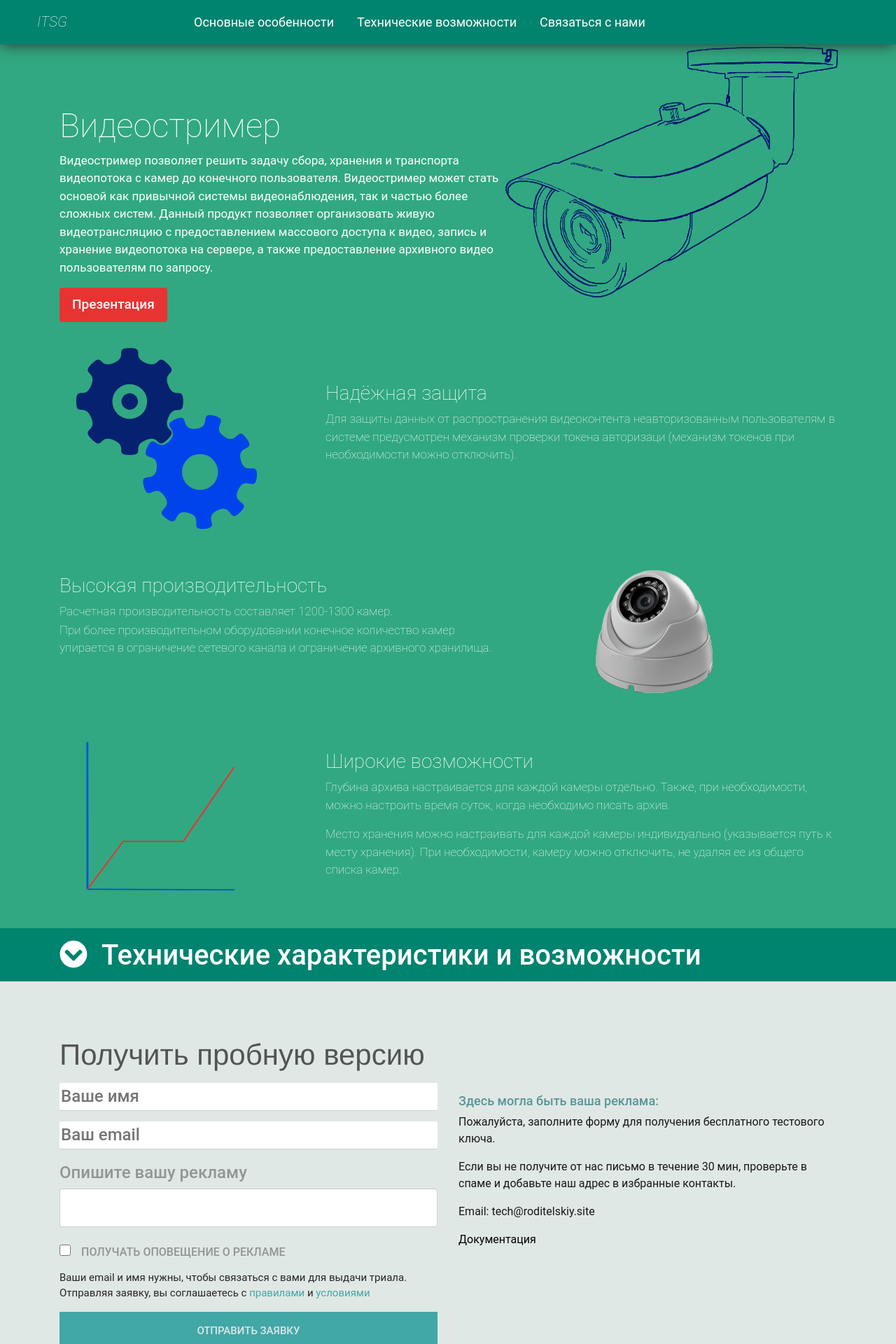
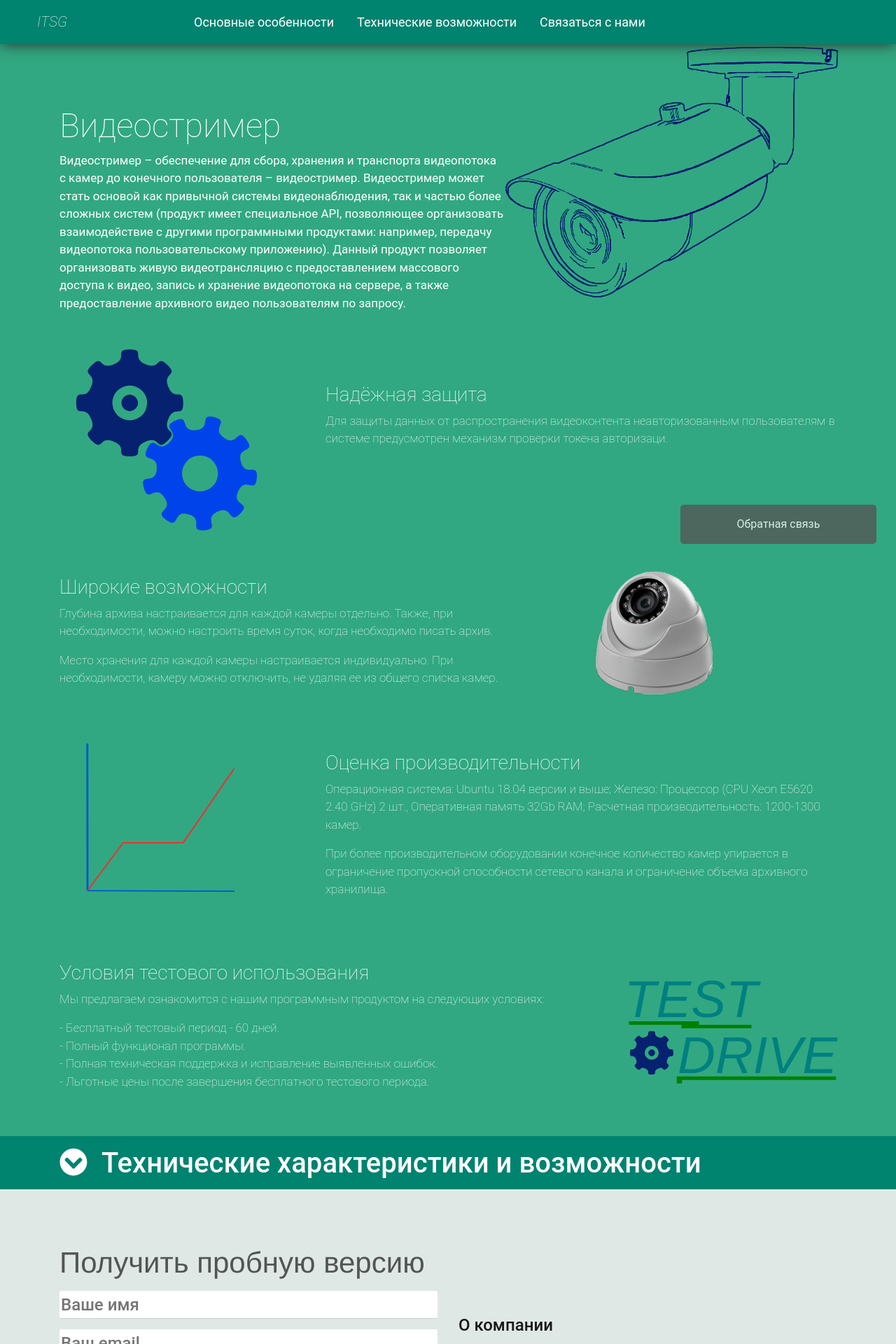
Before and after one commit to Dmitrijg24k/VideoStreamerSite, a Vue app: page / in a window 1280 px wide. Shown: the top 1920 px of the page at 70% size. Built offline with nearby package versions, Linux system fonts and the light colour scheme.

Commit message:
update LP

```diff
--- a/src/components/Content.vue
+++ b/src/components/Content.vue
@@ -7,17 +7,16 @@
                         <div class="col-lg-7">
                             <h1>Видеостример</h1>
                             <p>
-                                Видеостример позволяет решить задачу сбора,
-                                хранения и транспорта видеопотока с камер до
-                                конечного пользователя. Видеостример может стать
-                                основой как привычной системы видеонаблюдения,
-                                так и частью более сложных систем.
-                                Данный продукт позволяет организовать живую видеотрансляцию
-                                с предоставлением массового доступа к видео, запись и
-                                хранение видеопотока на сервере, а также предоставление
-                                архивного видео пользователям по запросу.
+                                Видеостример – обеспечение для сбора, хранения и транспорта видеопотока
+                                с камер до конечного пользователя – видеостример.
+                                Видеостример может стать основой как привычной системы видеонаблюдения,
+                                так и частью более сложных систем (продукт имеет специальное API,
+                                позволяющее организовать взаимодействие с другими программными продуктами:
+                                например, передачу видеопотока пользовательскому приложению).
+                                Данный продукт позволяет организовать живую видеотрансляцию с
+                                предоставлением массового доступа к видео, запись и хранение видеопотока
+                                на сервере, а также предоставление архивного видео пользователям по запросу.
                             </p>
-                            <button>Презентация</button>
                         </div>
                         <div class="col-lg-5">
                             <img src="./../assets/camDarkBlue.png" alt="">
@@ -32,9 +31,9 @@
                         <div class="col-lg-8">
                             <h3>Надёжная защита</h3>
                             <p>
-                                Для защиты данных от распространения видеоконтента неавторизованным
-                                пользователям в системе предусмотрен механизм проверки токена авторизаци
-                                (механизм токенов при необходимости можно отключить).
+                                Для защиты данных от распространения видеоконтента
+                                неавторизованным пользователям в системе предусмотрен
+                                механизм проверки токена авторизаци.
                             </p>
                         </div>
                     </div>
@@ -42,12 +41,14 @@
                 <div class="middle">
                     <div class="row justify-content-between">
                         <div class="col-lg-7">
-                            <h3>Высокая производительность</h3>
+                            <h3>Широкие возможности</h3>
                             <p>
-                                <span>Расчетная производительность составляет 1200-1300 камер.</span>
-                                При более производительном оборудовании
-                                конечное количество камер упирается в ограничение
-                                сетевого канала и ограничение архивного хранилища.
+                                Глубина архива настраивается для каждой камеры отдельно.
+                                Также, при необходимости, можно настроить время суток, когда необходимо писать архив.
+                            </p>
+                            <p>
+                                Место хранения для каждой камеры настраивается индивидуально.
+                                При необходимости, камеру можно отключить, не удаляя ее из общего списка камер.
                             </p>
                         </div>
                         <div class="col-lg-4">
@@ -55,23 +56,41 @@
                         </div>
                     </div>
                 </div>
-                <div class="bottom-content">
+                <div class="penultimate-content">
                     <div class="row">
                         <div class="col-lg-4">
                             <img src="./../assets/diagramBlue.svg" alt="">
                         </div>
                         <div class="col-lg-8">
-                            <h3>Широкие возможности</h3>
+                            <h3>Оценка производительности</h3>
                             <p>
-                                Глубина архива настраивается для каждой камеры отдельно.
-                                Также, при необходимости, можно настроить время суток,
-                                когда необходимо писать архив.
+                                Операционная система: Ubuntu 18.04 версии и выше;
+                                Железо: Процессор (CPU Xeon E5620 2.40 GHz) 2 шт., Оперативная память 32Gb RAM;
+                                Расчетная производительность: 1200-1300 камер.
                             </p>
                             <p>
-                                Место хранения можно настраивать
-                                для каждой камеры индивидуально (указывается путь к месту хранения).
-                                При необходимости, камеру можно отключить, не удаляя ее из общего списка камер.
+                                При более производительном оборудовании конечное количество камер упирается
+                                в ограничение пропускной способности сетевого канала и ограничение объема архивного хранилища.
                             </p>
+                        </div>
+                    </div>
+                </div>
+                <div class="bottom-content">
+                    <div class="row">
+                        <div class="col-lg-8">
+                            <h3>Условия тестового использования</h3>
+                            <p>
+                                Мы предлагаем ознакомится с нашим программным продуктом на следующих условиях:
+                            </p>
+                            <p>
+                                -	Бесплатный тестовый период - 60 дней. <br>
+                                -	Полный функционал программы. <br>
+                                -	Полная техническая поддержка и исправление выявленных ошибок. <br>
+                                -	Льготные цены после завершения бесплатного тестового периода. <br>
+                            </p>
+                        </div>
+                        <div class="col-lg-4">
+                            <img src="./../assets/testdrive.svg" alt="">
                         </div>
                     </div>
                 </div>
@@ -224,15 +243,8 @@
                                 <input type="email" name="email" id="" placeholder="Ваш email">
                             </div>
                             <div class="form-item">
-                                <label for="textarea">Опишите вашу рекламу</label>
+                                <label for="textarea">Опишите вашу компанию</label>
                                 <textarea name="description" id="description" cols="30" rows="10"></textarea>
-                            </div>
-                            <div class="form-item-checkbox">
-                                <input type="checkbox" name="subscribe" id="subscribe" >
-                                <label for="checkbox">Получать оповещение о рекламе</label>
-                            </div>
-                            <div class="form-item">
-                               <p>Ваши email и имя нужны, чтобы связаться с вами для выдачи триала. Отправляя заявку, вы соглашаетесь с <a href="#">правилами</a> и <a href="#">условиями</a></p>
                             </div>
                             <div class="form-item-button">
                                <input type="button" value="Отправить заявку">
@@ -241,15 +253,24 @@
                     </div>
                     <div class="col-lg-6">
                         <div class="form-info" id = "form-info">
-                            <a href="#"><h4>Здесь могла быть ваша реклама:</h4></a>
-                            <p>Пожалуйста, заполните форму для получения бесплатного тестового ключа.</p>
-                            <p>Если вы не получите от нас письмо в течение 30 мин, проверьте в спаме и добавьте наш адрес в избранные контакты.</p>
-                            <p>Email: tech@roditelskiy.site</p>
-                            <a href="$">Документация</a>
+                            <h4>О компании</h4>
+                            <p>Разработка программного обеспечения – основное направление деятельности компании Айти Глобал Сервис Групп. <br> В своей работе наша компания использует самые современные методологии разработки программного обеспечения.</p>
                         </div>
                     </div>
                 </div>
             </div>
+        </div>
+        <button class="open-button" v-on:click="openForm">Обратная связь</button>
+        <div class="chat-popup" id="myForm">
+        <form action="../action_page.php" class="form-container">
+            <h2>Обратная связь</h2>
+
+            <label for="msg"><b>Сообщение</b></label>
+            <textarea placeholder="Тип сообщения.." name="msg" required></textarea>
+
+            <button type="submit" class="btn">Отправить</button>
+            <button type="button" class="btn cancel" v-on:click="closeForm">Закрыть</button>
+        </form>
         </div>
     </div>
 </template>
@@ -259,6 +280,14 @@ export default {
     data(){
         return{
             dropInfoStatus: false
+        }
+    },
+    methods: {
+        openForm : function () {
+            document.getElementById("myForm").style.display = "block";
+        },
+        closeForm : function () {
+            document.getElementById("myForm").style.display = "none";
         }
     }
 }
@@ -348,8 +377,7 @@ export default {
                 margin-top: 20px;
             }
         }
-        .bottom-content{
-            padding-bottom: 15px;
+        .penultimate-content{
             h3{
                 margin-top: 60px;
                 font-style: normal;
@@ -365,6 +393,25 @@ export default {
             }
             img{
                 margin-top: 0px;
+            }
+        }
+        .bottom-content{
+            padding-bottom: 35px;
+            h3{
+                margin-top: 60px;
+                font-style: normal;
+                font-weight: 100;
+                display: block;
+                font-size: 28px;
+            }
+            p{
+                font-style: normal;
+                font-weight: 100;
+                display: block;
+                font-size: 17px;
+            }
+            img{
+                margin-top: 35px;
             }
         }
     }
@@ -450,7 +497,7 @@ export default {
         background-color: #e0e8e5;
         color: #000000e5;
         .form-info{
-            margin-top: 80px;
+            margin-top: 100px;
         }
         a{
             font-size: 16px;
@@ -562,4 +609,74 @@ export default {
             }
         }
     }
+    .open-button {
+        background-color: #555;
+        color: white;
+        padding: 16px 20px;
+        border: none;
+        cursor: pointer;
+        opacity: 0.8;
+        position: fixed;
+        bottom: 23px;
+        right: 28px;
+        width: 280px;
+        border-radius: 5px;
+    }
+    /* Всплывающий чат - скрыт по умолчанию */
+.chat-popup {
+  display: none;
+  position: fixed;
+  bottom: 0;
+  right: 15px;
+  border: 3px solid #f1f1f1;
+  border-radius: 5px;
+  z-index: 9;
+  color:#101010d8;
+}
+
+/* Добавить стили для контейнера формы */
+.form-container {
+  max-width: 300px;
+  padding: 10px;
+  background-color: white;
+}
+
+/* Полная ширина текстовой области */
+.form-container textarea {
+  width: 100%;
+  padding: 15px;
+  margin: 5px 0 22px 0;
+  border: none;
+  background: #f1f1f1;
+  resize: none;
+  min-height: 200px;
+}
+
+/* Когда текстовое поле получает фокус, сделайте что-нибудь */
+.form-container textarea:focus {
+  background-color: #ddd;
+  outline: none;
+}
+
+/* Установите стиль для кнопки отправить/войти */
+.form-container .btn {
+  background-color: #4CAF50;
+  color: white;
+  padding: 16px 20px;
+  border: none;
+  cursor: pointer;
+  width: 100%;
+  margin-bottom:10px;
+  opacity: 0.8;
+}
+
+/* Добавить красный цвет фона для кнопки "Отмена" */
+.form-container .cancel {
+  background-color: red;
+}
+
+/* Добавить некоторые эффекты наведения на кнопки */
+.form-container .btn:hover, .open-button:hover {
+  opacity: 1;
+}
 </style>
```
Also changed, not shown: src/assets/testdrive.svg (added).
